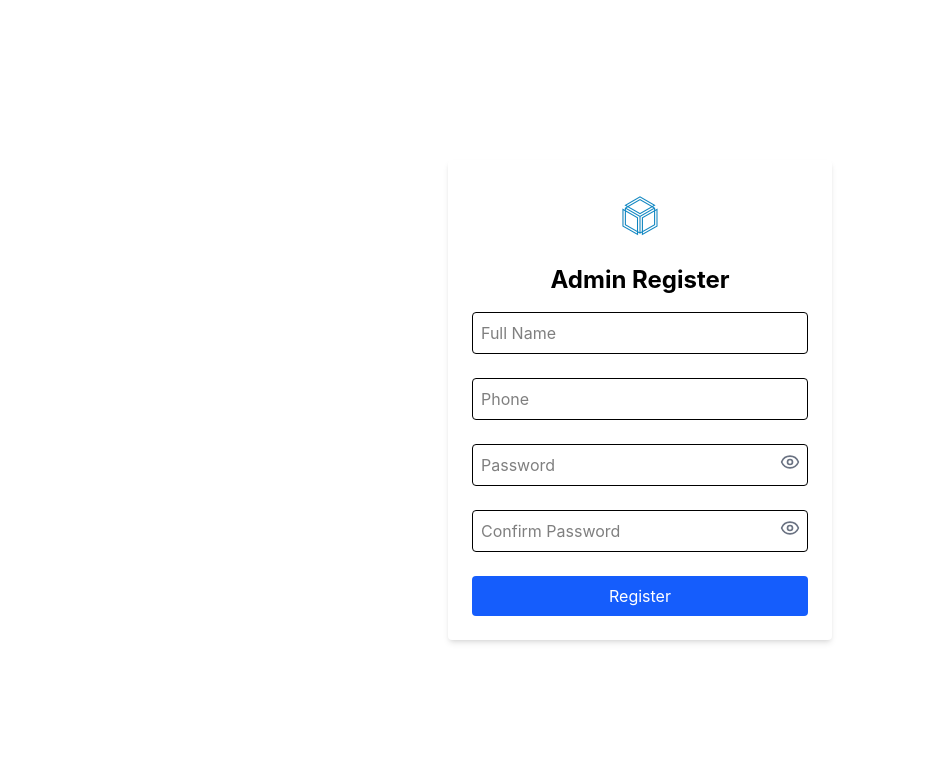
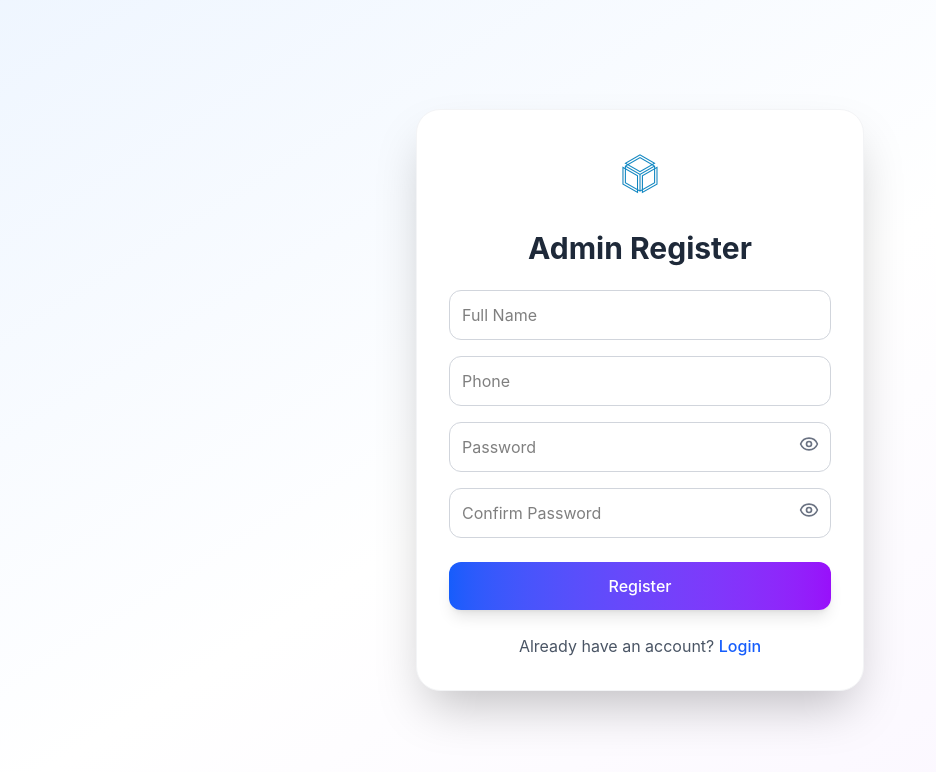
Before and after one commit to AbdulazizErgashev/uitc-admin, a React (Vite) app: page /register in a window 1280 px wide. Shown: the top 772 px of the page, without its empty margins (0-936 px from the left). Built offline with nearby package versions, Linux system fonts and the light colour scheme; no server answers.

Commit message:
register updations

```diff
--- a/src/pages/Auth/Register.jsx
+++ b/src/pages/Auth/Register.jsx
@@ -1,106 +1,146 @@
-import React, { useState } from 'react';
-import { useForm } from 'react-hook-form';
-import { zodResolver } from '@hookform/resolvers/zod';
-import { useNavigate } from 'react-router-dom';
-import { AdminRegisterSchema } from '../../utils/validationSchemas';
-import { register } from '../../api/auth';
-import toast from 'react-hot-toast';
-import { Eye, EyeOff } from 'lucide-react';
-import uitcIcon from '../../assets/uitc-icon.png';
+import React, { useState } from "react";
+import { useForm } from "react-hook-form";
+import { zodResolver } from "@hookform/resolvers/zod";
+import { useNavigate } from "react-router-dom";
+import { AdminRegisterSchema } from "../../utils/validationSchemas";
+import { register } from "../../api/auth";
+import toast from "react-hot-toast";
+import { Eye, EyeOff } from "lucide-react";
+import uitcIcon from "../../assets/uitc-icon.png";
 
 export default function Register() {
   const [loading, setLoading] = useState(false);
   const [showPassword, setShowPassword] = useState(false);
   const [showConfirmPassword, setShowConfirmPassword] = useState(false);
   const navigate = useNavigate();
-  const { register: registerField, handleSubmit, formState: { errors } } = useForm({
+  const {
+    register: registerField,
+    handleSubmit,
+    formState: { errors },
+  } = useForm({
     resolver: zodResolver(AdminRegisterSchema),
   });
 
   const onSubmit = async (data) => {
     setLoading(true);
     try {
-      await register(data.full_name, data.phone, data.password, data.confirm_password);
-      toast.success('Admin created successfully! Please login.');
-      navigate('/login');
+      await register(
+        data.full_name,
+        data.phone,
+        data.password,
+        data.confirm_password,
+      );
+      toast.success("Admin created successfully! Please login.");
+      navigate("/login");
     } catch (error) {
-      toast.error(error.response?.data?.message || 'Registration failed');
+      toast.error(error.response?.data?.message || "Registration failed");
     } finally {
       setLoading(false);
     }
   };
 
   return (
-    <div className="flex items-center justify-center h-screen">
+    <div className="min-h-screen bg-linear-to-br from-blue-50 via-white to-purple-50 flex items-center justify-center p-4">
       <form
         onSubmit={handleSubmit(onSubmit)}
-        className="p-6 rounded shadow-md w-96 bg-white"
+        className="bg-white p-8 rounded-3xl shadow-2xl w-full max-w-md border border-gray-100 transition-all hover:shadow-3xl"
       >
-        <div className="flex justify-center mb-4">
+        <div className="flex justify-center mb-6">
           <img src={uitcIcon} alt="UITC Icon" className="w-16 h-16" />
         </div>
-        <h1 className="text-2xl font-bold mb-4 text-center">Admin Register</h1>
-        <div className="mb-4">
+        <h1 className="text-3xl font-bold mb-6 text-center text-gray-800">
+          Admin Register
+        </h1>
+
+        <div className="space-y-4">
+          <div>
             <input
               type="text"
               placeholder="Full Name"
-            {...registerField('full_name')}
-            className="w-full p-2 mb-2 border rounded"
+              {...registerField("full_name")}
+              className="w-full p-3 border border-gray-300 rounded-xl focus:ring-2 focus:ring-blue-500 focus:border-transparent transition-all"
             />
-          {errors.full_name && <p className="text-red-500 text-sm">{errors.full_name.message}</p>}
+            {errors.full_name && (
+              <p className="text-red-500 text-sm mt-1">
+                {errors.full_name.message}
+              </p>
+            )}
           </div>
-        <div className="mb-4">
+
+          <div>
             <input
               type="text"
               placeholder="Phone"
-            {...registerField('phone')}
-            className="w-full p-2 mb-2 border rounded"
+              {...registerField("phone")}
+              className="w-full p-3 border border-gray-300 rounded-xl focus:ring-2 focus:ring-blue-500 focus:border-transparent transition-all"
             />
-          {errors.phone && <p className="text-red-500 text-sm">{errors.phone.message}</p>}
+            {errors.phone && (
+              <p className="text-red-500 text-sm mt-1">
+                {errors.phone.message}
+              </p>
+            )}
           </div>
-        <div className="mb-4">
+
           <div className="relative">
             <input
               type={showPassword ? "text" : "password"}
               placeholder="Password"
-              {...registerField('password')}
-              className="w-full p-2 mb-2 border rounded pr-10"
+              {...registerField("password")}
+              className="w-full p-3 border border-gray-300 rounded-xl pr-10 focus:ring-2 focus:ring-blue-500 focus:border-transparent transition-all"
             />
             <button
               type="button"
               onClick={() => setShowPassword(!showPassword)}
-              className="absolute right-2 top-2 text-gray-500"
+              className="absolute right-3 top-3 text-gray-500 hover:text-gray-700 transition-colors"
             >
               {showPassword ? <EyeOff size={20} /> : <Eye size={20} />}
             </button>
+            {errors.password && (
+              <p className="text-red-500 text-sm mt-1">
+                {errors.password.message}
+              </p>
+            )}
           </div>
-          {errors.password && <p className="text-red-500 text-sm">{errors.password.message}</p>}
-        </div>
-        <div className="mb-4">
+
           <div className="relative">
             <input
               type={showConfirmPassword ? "text" : "password"}
               placeholder="Confirm Password"
-              {...registerField('confirm_password')}
-              className="w-full p-2 mb-2 border rounded pr-10"
+              {...registerField("confirm_password")}
+              className="w-full p-3 border border-gray-300 rounded-xl pr-10 focus:ring-2 focus:ring-blue-500 focus:border-transparent transition-all"
             />
             <button
               type="button"
               onClick={() => setShowConfirmPassword(!showConfirmPassword)}
-              className="absolute right-2 top-2 text-gray-500"
+              className="absolute right-3 top-3 text-gray-500 hover:text-gray-700 transition-colors"
             >
               {showConfirmPassword ? <EyeOff size={20} /> : <Eye size={20} />}
             </button>
+            {errors.confirm_password && (
+              <p className="text-red-500 text-sm mt-1">
+                {errors.confirm_password.message}
+              </p>
+            )}
           </div>
-          {errors.confirm_password && <p className="text-red-500 text-sm">{errors.confirm_password.message}</p>}
         </div>
+
         <button
           type="submit"
-          className="w-full bg-blue-600 text-white p-2 rounded"
+          className="w-full mt-6 bg-linear-to-r from-blue-600 to-purple-600 text-white p-3 rounded-xl hover:from-blue-700 hover:to-purple-700 transition-all font-medium shadow-lg hover:shadow-xl"
           disabled={loading}
         >
-          {loading ? 'Registering...' : 'Register'}
+          {loading ? "Registering..." : "Register"}
         </button>
+
+        <p className="mt-6 text-center text-gray-600">
+          Already have an account?{" "}
+          <a
+            href="/login"
+            className="text-blue-600 hover:underline font-medium"
+          >
+            Login
+          </a>
+        </p>
       </form>
     </div>
   );
```
Lines whose indentation alone changed are shown as unchanged.
